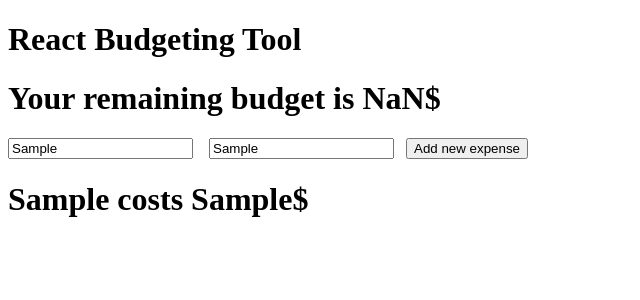
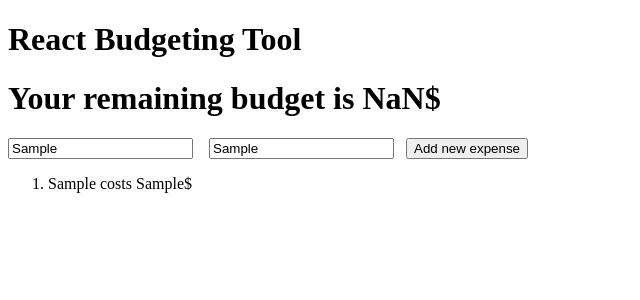
Before and after one commit to LenkoIvanov/budget-new, a React (Create React App) app: page / in a window 1280 px wide. Both pictures are taken after typing "Sample", "Sample" into the empty fields and a click on the button "Add new expense". Shown: the top 300 px of the page, without its empty margins (0-640 px from the left). Built offline with nearby package versions, Linux system fonts and the light colour scheme.

Commit message:
added a list component, which makes an ol of expen

```diff
--- a/src/App.js
+++ b/src/App.js
@@ -1,6 +1,6 @@
 import React, {useState} from "react";
 import { BudgetTool } from "./BudgetTool";
-
+import { ListCreator } from "./ListCreator";
 
 function App() {
   const [total, setTotal] = useState(1500);
@@ -45,7 +45,8 @@ function App() {
         onChange = {handleChange}/>&nbsp;&nbsp;&nbsp;
         <button>Add new expense</button>
       </form>
-      {allExpenses.map(({name, cost}) => {return <h1>{name} costs {cost}$</h1>})}
+      <ListCreator arr = {allExpenses}/>
+      {/* {allExpenses.map(({name, cost}) => {return <h1>{name} costs {cost}$</h1>})} */}
     </div>
   )
 }
--- /dev/null
+++ b/src/ListCreator.js
@@ -0,0 +1,13 @@
+import React from "react";
+
+function increment(i){
+    return i = i + 1;
+}
+export function ListCreator (props){
+    let i = 0;
+    return(
+        <ol>
+            {props.arr.map(({name, cost}) => {return <li key = {increment(i)}>{name} costs {cost}$ </li>})}
+        </ol>
+    );
+}
```
